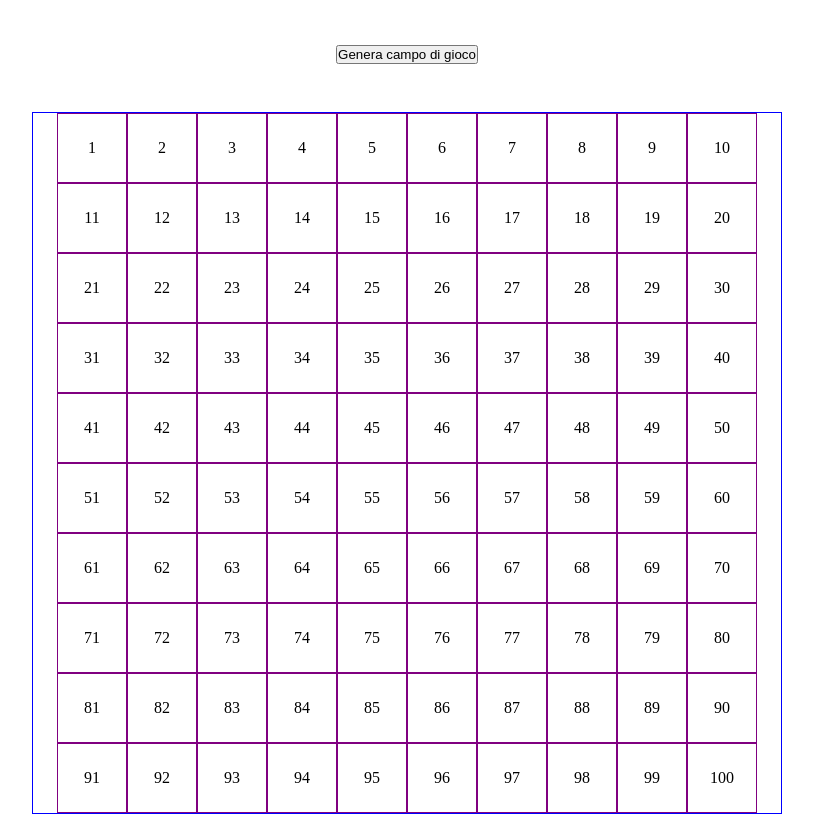
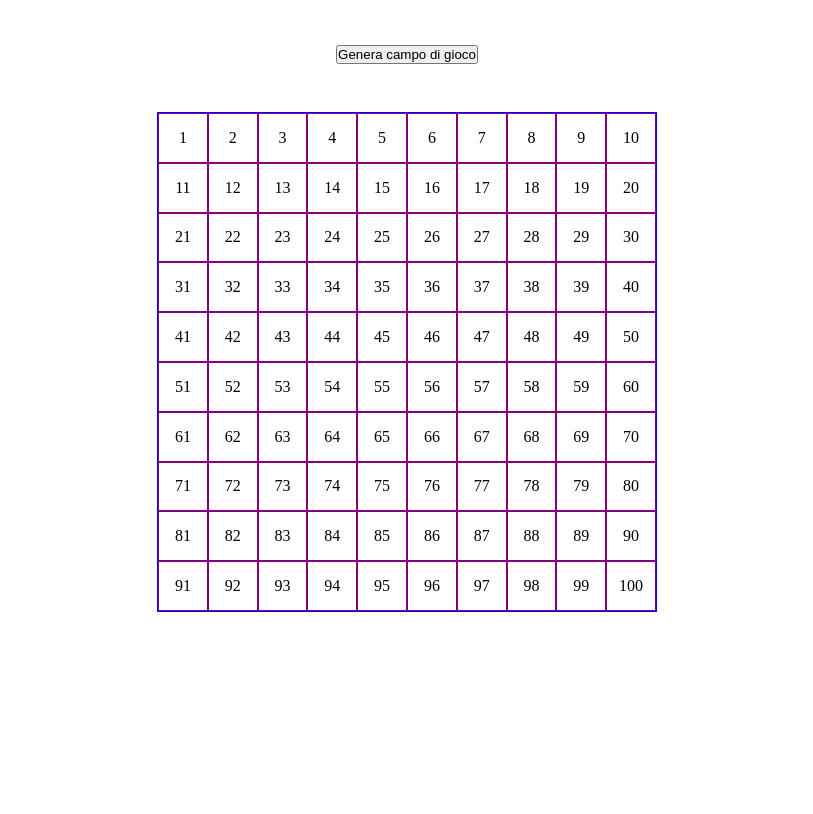
Before and after one commit to Serenajandra/js-campominato-grid, a plain HTML site: page index.html in a window 1280 px wide. Both pictures are taken after a click on the button "Genera campo di gioco". Shown: the part 88-902 px from the top of the page, without its empty margins (233-1046 px from the left). After the commit the page ends 800 px from the top, so only its background shows below. Drawn offline with Linux system fonts and the light colour scheme.

Commit message:
inserita griglia in una funzione

```diff
--- a/CSS/style.css
+++ b/CSS/style.css
@@ -9,11 +9,11 @@
     background-color: rgb(83, 179, 235);
 }
 
-.row.d_block{
+.d_block{
     display: block;
 }
-.container.d_hidden{
-    display: hidden;
+.d_hidden{
+    display: none !important;
 }
 
 /* CONTAINER */
@@ -30,8 +30,8 @@
 
 .col{
     border: 1px solid purple;
-    width: 70px;
-    min-height: 70px;
+    /* width: 70px;
+    min-height: 70px; */
     margin: 0;
     display: flex;
     justify-content: center;
@@ -39,8 +39,8 @@
 }
 
 .row{
-    width: 750px;
-    max-height: 750px;
+    width: 500px;
+    height: 500px;
     border: 1px, solid blue;
     display: flex;
     flex-wrap: wrap;
--- a/JS/script.js
+++ b/JS/script.js
@@ -13,38 +13,47 @@
 // <!-- ESECUZIONE -->
 // <!-- Griglia: -->
 
-// <!-- Aggiungo numerazione progressiva da 1 a 100 sulla griglia 10X10caselle-->
-let thisSquare = "";
+// <!-- Aggiungo numerazione progressiva da 1 a 100 sulla griglia 10X10caselle e creo la griglia in cui inwerirli-->
+
 let numbers = [];
-for(let i = 1; i < 100 + 1; i++){
-    console.log([i]);
-    thisNumber = [i];
-    const row = document.querySelector(".row");
-     thisSquare = document.createElement ("div");
-    thisSquare.classList.add("col");
-    thisSquare.innerHTML = thisNumber;
-    console.log(thisSquare);
-    row.append(thisSquare);
-    // row.classList.add("d_hidden");
+let thisNumber = "";
+
+// <!-- Creo evento sul bottone per visualizzare griglia di gioco (inserisco display block) -->
+
+const startBtn = document.querySelector(".genera_btn");
+
+startBtn.addEventListener("click", function(){
+ generateGrid (thisNumber);
+
+})
+
+// FUNCTION
+function generateGrid(thisNumber) {
+
+    for(let i = 1; i < 100 + 1; i++){
+        console.log([i]);
+        thisNumber = [i];
+        row = document.querySelector(".row");
+        square = document.createElement("div");
+        square.style.width = `calc(100% / 10)`;
+        square.style.height = `calc(100% / 10)`;
+        square.classList.add("col");
+        square.innerHTML = (`${thisNumber}`);
+        row.append(square);
+        console.log(square)
+    }
+return square;
 }
+
 
 // const gridContainer = document.querySelector(".container");
 // gridContainer.classList.add("d_hidden");
 
-// <!-- Creo evento bottone con display block sulla griglia di HTML -->
-
-const startBtn = document.querySelector(".generabtn");
-const generaBtnContainer = document.querySelector(".btn_container");
-
-startBtn.addEventListener("click", function(){
-generaBtnContainer.classList.add("")
-
-})
 
 // <!-- Aggiungo evento su ciascuna cella, la cella cliccata si colora di azzurro ed emetto un messaggio in console con il numero della cella cliccata. -->
-thisSquare.addEventListener("click", handleSquareClick);
-row.append(thisSquare);
-console.log("thisSquare");
+// thisSquare.addEventListener("click", handleSquareClick);
+// row.append(thisSquare);
+// console.log("thisSquare");
 
 // function handleSquareClick();
 // thisSquare.classList.add("bg_blue");
--- a/index.html
+++ b/index.html
@@ -11,7 +11,7 @@
     <main>
         <h1 class="title">Campo Minato</h1>
         <div class="btn_container">
-            <button class="generabtn">Genera campo di gioco</button>
+            <button class="genera_btn">Genera campo di gioco</button>
         </div>
         <div class="container">
             <div class="row">
```
